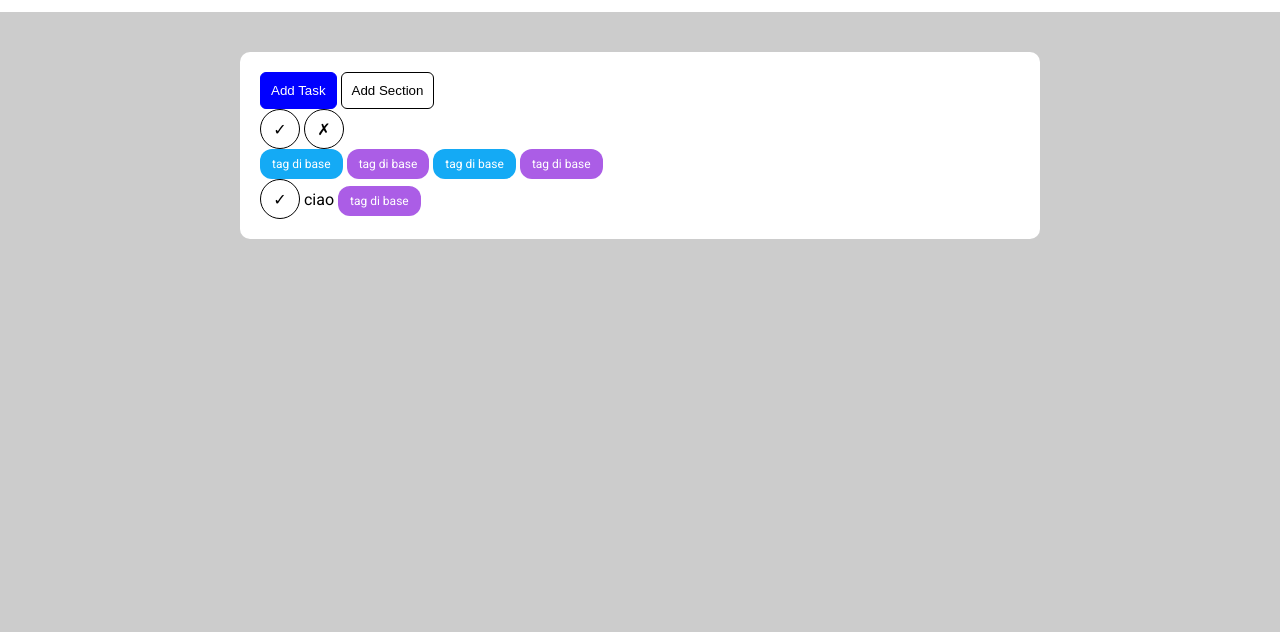
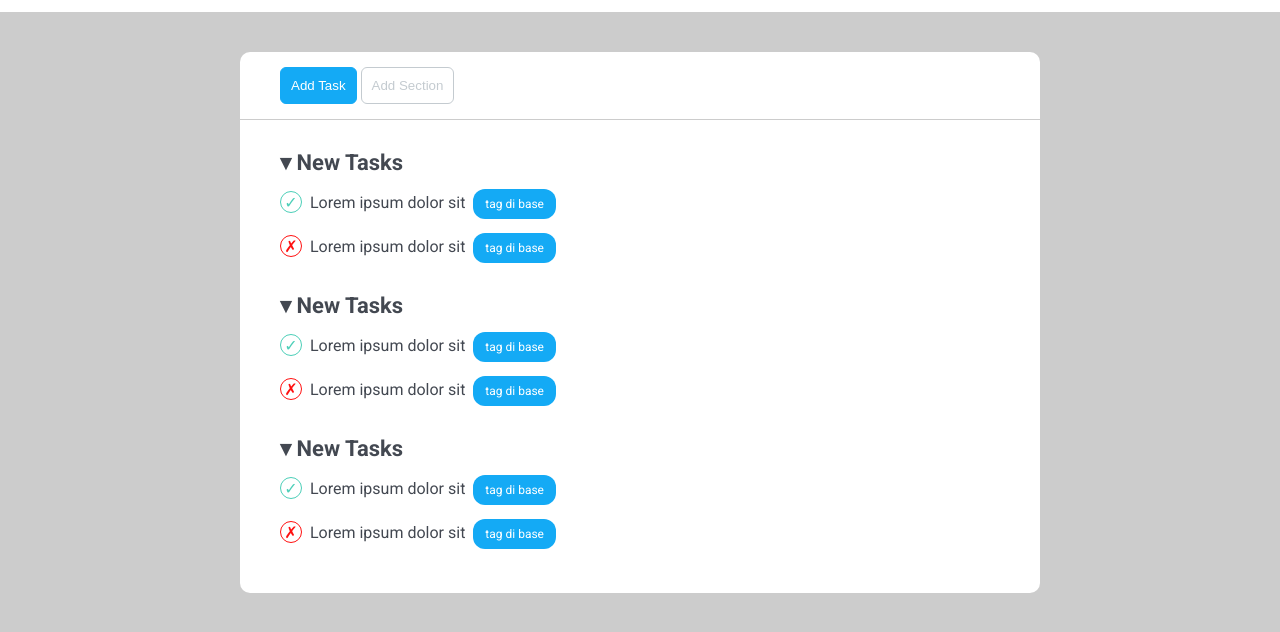
Before and after one commit to boolean-class-138/ex-html-css-toboolist, a plain HTML site: page index.html in a window 1280 px wide. Shown: the part 68-700 px from the top of the page. Drawn offline with Linux system fonts and the light colour scheme.

Commit message:
feat: add tasks sections

```diff
--- a/css/style.css
+++ b/css/style.css
@@ -13,21 +13,33 @@
 body {
     background-color: #ccc;
     font-family: "Roboto", sans-serif;
+    color: #434851;
 }
 
 ul {
     list-style: none;
 }
 
+/*----------------------
+    COMPONENTS
+-----------------------*/
 .circle {
     display: inline-block;
-    height: 40px;
-    width: 40px;
-    line-height: 40px;
+    width: 22px;
+    height: 22px;
+    line-height: 22px;
     text-align: center;
     border: 1px solid black;
     border-radius: 100%;
-    /* padding: 10px; */
+}
+
+.circle-done {
+    border-color: #4ccfb8;
+    color: #4ccfb8;
+}
+.circle-error {
+    color: #ff1010;
+    border-color: #ff1010;
 }
 
 .btn {
@@ -35,12 +47,18 @@ ul {
     border: 1px solid;
     padding: 10px;
     border-radius: 6px;
+    cursor: pointer;
 }
 
 .btn-blue {
-    background-color: blue;
+    background-color: #14aaf5;
     color: #ffffff;
-    border-color: blue;
+    border-color: #14aaf5;
+}
+
+.btn-gray {
+    color: #c4cbd0;
+    border-color: #c4cbd0;
 }
 
 .tag {
@@ -72,6 +90,7 @@ h1 {
     vertical-align: middle;
     font-weight: 900;
     font-size: 40px;
+    color: #000;
 }
 
 .logo {
@@ -83,8 +102,34 @@ h1 {
 -----------------------*/
 main {
     background-color: #ffffff;
-    width: 800px;
+    max-width: 800px;
     margin: auto;
     border-radius: 10px;
-    padding: 20px;
 }
+
+.buttons-list {
+    border-bottom: 1px solid #cccccc;
+    padding: 15px 40px;
+}
+
+.section-tasks {
+    padding: 0px 40px 30px 40px;
+}
+
+.tasks {
+    margin-top: 30px
+}
+
+h3 {
+    font-size: 22px;
+    margin-bottom: 14px;
+}
+
+.task {
+    margin-bottom: 14px;
+}
+
+.task-text {
+    margin-left: 4px;
+    margin-right: 4px;
+}
--- a/index.html
+++ b/index.html
@@ -13,29 +13,65 @@
 </head>
 <body>
     <header>
-        <img class="logo" src="img/logo.png" alt="Logo" />
+        <img class="logo" src="img/logo.png" alt="Logo">
         <h1>Toboolist</h1>
     </header>
     <main>
-        <button class="btn btn-blue">Add Task</button>
-        <button class="btn">Add Section</button>
-        <div>
-            <span class="circle">&check;</span>
-            <span class="circle">&cross;</span>
-
+        <!-- Button List -->
+        <div class="buttons-list">
+            <button class="btn btn-blue">Add Task</button>
+            <button class="btn btn-gray">Add Section</button>
         </div>
-        <span class="tag tag-blue">tag di base</span>
-        <span class="tag tag-purple">tag di base</span>
-        <span class="tag tag-blue">tag di base</span>
-        <span class="tag tag-purple ">tag di base</span>
-
-        <ul>
-            <li>
-                <span class="circle">&check;</span>
-                ciao
-                <span class="tag tag-purple ">tag di base</span>
-            </li>
-        </ul>
+        <!-- /Button List -->
+         <!-- Section Tasks -->
+        <div class="section-tasks">
+            <section class="tasks">
+                <h3>▾ New Tasks</h3>
+                <ul>
+                    <li class="task">
+                        <span class="circle circle-done">&check;</span>
+                        <span class="task-text">Lorem ipsum dolor sit</span>
+                        <span class="tag tag-blue">tag di base</span>
+                    </li>
+                    <li class="task">
+                        <span class="circle circle-error">&cross;</span>
+                        <span class="task-text">Lorem ipsum dolor sit</span>
+                        <span class="tag tag-blue">tag di base</span>
+                    </li>
+                </ul>
+            </section>
+            <section class="tasks">
+                <h3>▾ New Tasks</h3>
+                <ul>
+                    <li class="task">
+                        <span class="circle circle-done">&check;</span>
+                        <span class="task-text">Lorem ipsum dolor sit</span>
+                        <span class="tag tag-blue">tag di base</span>
+                    </li>
+                    <li class="task">
+                        <span class="circle circle-error">&cross;</span>
+                        <span class="task-text">Lorem ipsum dolor sit</span>
+                        <span class="tag tag-blue">tag di base</span>
+                    </li>
+                </ul>
+            </section>
+            <section class="tasks">
+                <h3>▾ New Tasks</h3>
+                <ul>
+                    <li class="task">
+                        <span class="circle circle-done">&check;</span>
+                        <span class="task-text">Lorem ipsum dolor sit</span>
+                        <span class="tag tag-blue">tag di base</span>
+                    </li>
+                    <li class="task">
+                        <span class="circle circle-error">&cross;</span>
+                        <span class="task-text">Lorem ipsum dolor sit</span>
+                        <span class="tag tag-blue">tag di base</span>
+                    </li>
+                </ul>
+            </section>
+        </div>
+         <!-- /Section Tasks -->
     </main>
 </body>
 </html>
```
